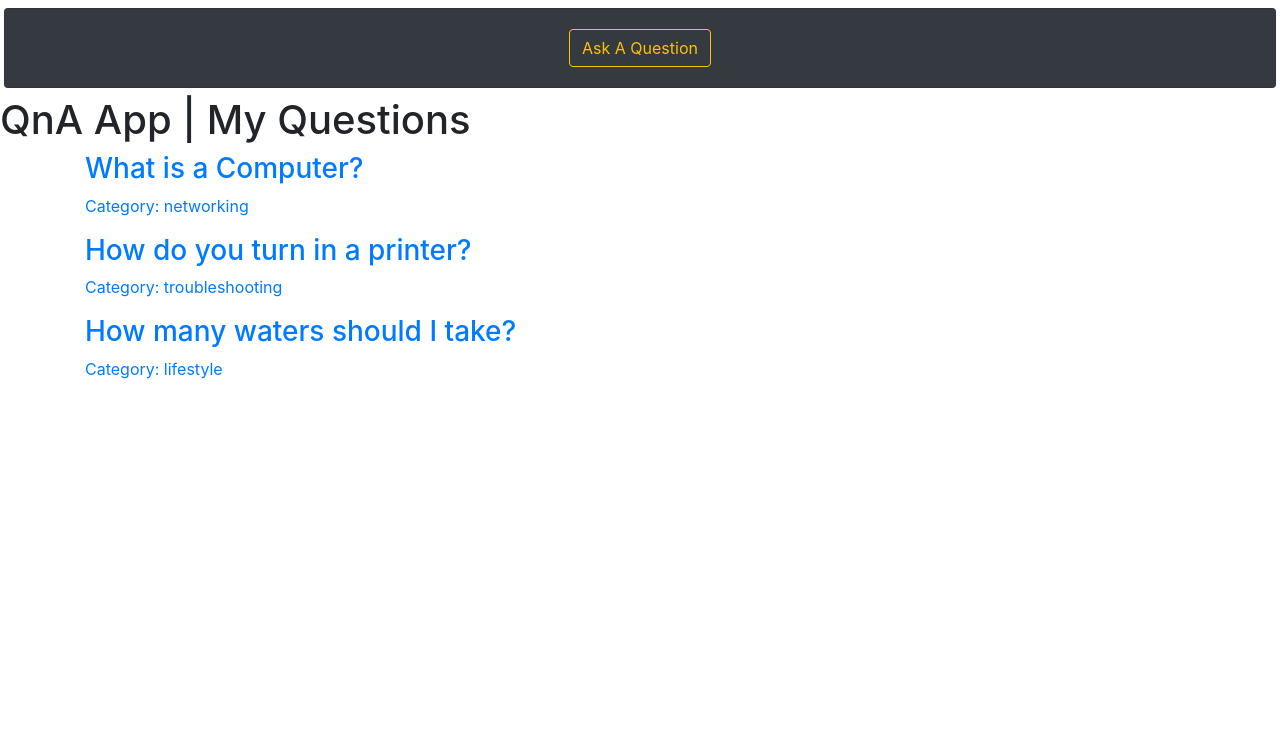
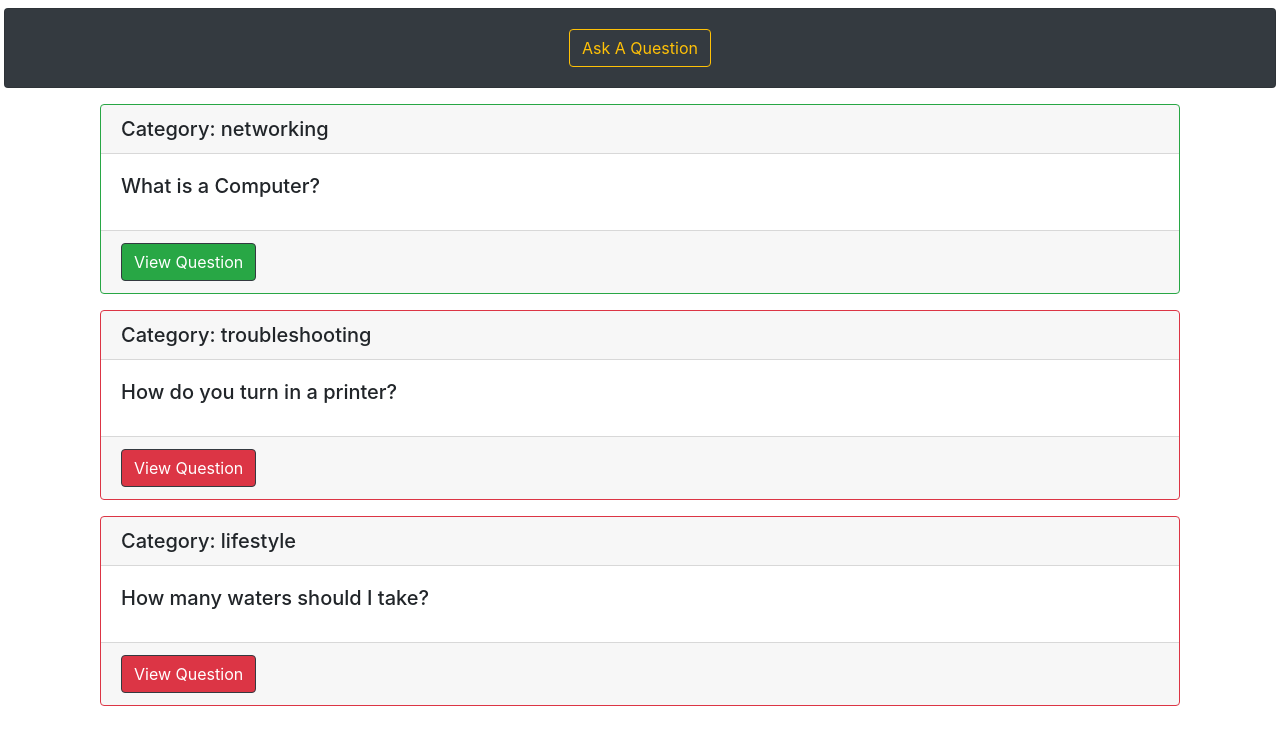
Before and after one commit to codewithlennylen/QnA-App, a Flask app: page /myquestions in a window 1280 px wide. Shown: the part 60-800 px from the top of the page. Run offline with Flask 2, Linux system fonts and the light colour scheme; a user stored in the database is signed in; data comes from the database, SQL or seed files in the repository; both versions use the stored data as it was after the commit.

Commit message:
My Questions :+1:

```diff
--- a/templates/myquestions.html
+++ b/templates/myquestions.html
@@ -2,25 +2,31 @@
 
 {% block content %}
 
-<h1>QnA App | My Questions</h1>
-
-
 <div class="container">
     {% for q in question %}
     {% if q.answers_to_question %}
-
-    <div class="question-answered">
-      <a href="{{url_for('view',question_id = q.id)}}">
-        <h3>{{ q.question_text }}</h3>
-        <p>Category: {{ q.category }}</p>
-      </a>
+    <div class="col mt-3">
+      <div class="card h-100 border-success">
+        <h5 class="card-header">Category: {{ q.category }}</h5>
+        <div class="card-body">
+          <h5 class="card-title">{{ q.question_text }}</h5>
+        </div>
+        <div class="card-footer">
+          <a href="{{url_for('view',question_id = q.id)}}" class="btn btn-success border-dark text-white">View Question</a>
+        </div>
+      </div>
     </div>
     {% else %}
-    <div class="question">
-      <a href="{{url_for('view',question_id = q.id)}}">
-        <h3>{{ q.question_text }}</h3>
-        <p>Category: {{ q.category }}</p>
-      </a>
+    <div class="col mt-3">
+      <div class="card h-100 border-danger">
+        <h5 class="card-header">Category: {{ q.category }}</h5>
+        <div class="card-body">
+          <h5 class="card-title">{{ q.question_text }}</h5>
+        </div>
+        <div class="card-footer">
+          <a href="{{url_for('view',question_id = q.id)}}" class="btn btn-danger border-dark text-white">View Question</a>
+        </div>
+      </div>
     </div>
     {% endif %} {% endfor %}
   </div>
```
Also changed, not shown: database2.db.
